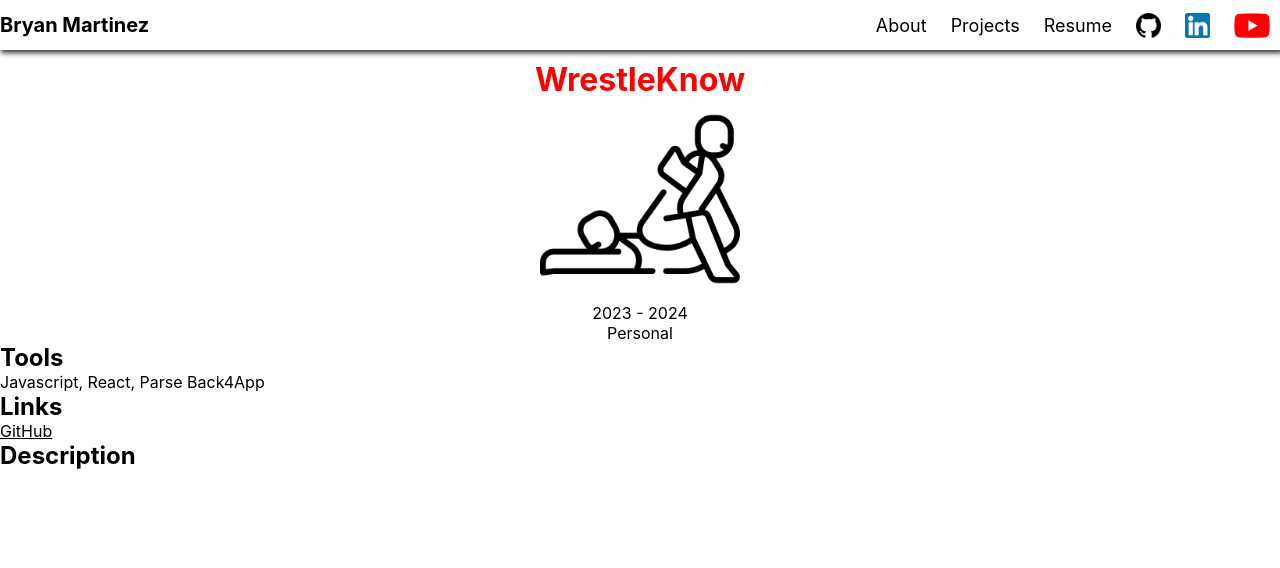
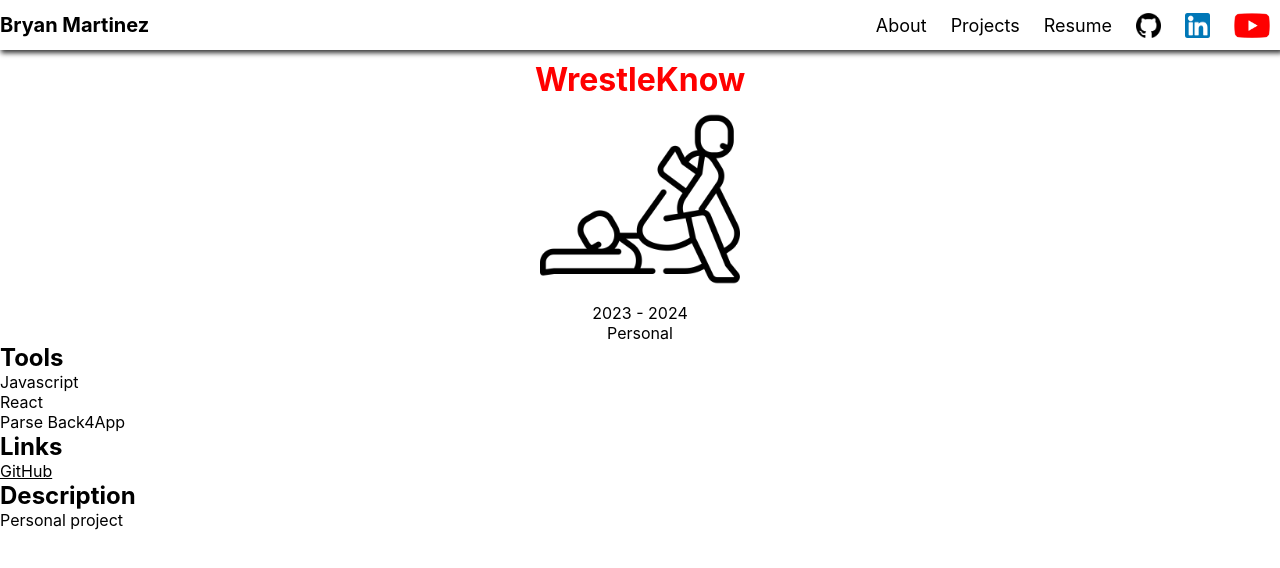
Before and after one commit to bryanmartinez1/portfolio, a React (Create React App) app: page /projects/1 in a window 1280 px wide. Shown: the top 568 px of the page. Built offline with nearby package versions, Linux system fonts and the light colour scheme.

Commit message:
specific projects json change

```diff
--- a/src/Pages/Projects/SpecificProject/SpecificProject.css
+++ b/src/Pages/Projects/SpecificProject/SpecificProject.css
@@ -7,10 +7,12 @@ h1 {
   color: red;
 }
 
-ul {
+.unorderedList {
   list-style: none;
   text-align: left;
   font-weight: normal;
+  display: flex;
+  flex-direction: column;
 }
 
 .projectImage {
@@ -35,7 +37,3 @@ ul {
 .type {
   font-weight: normal;
 }
-
-.preview {
-    width: 100%;
-}
--- a/src/Pages/Projects/SpecificProject/SpecificProject.js
+++ b/src/Pages/Projects/SpecificProject/SpecificProject.js
@@ -18,12 +18,16 @@ export default function SpecificProject() {
       <p>{projectsJSON[projectID].date}</p>
       <p className="type">{projectsJSON[projectID].type}</p>
       <h2 className="secondHeading">Tools</h2>
-      <div className="descriptions">{projectsJSON[projectID].tools}</div>
+      <ul className="unorderedList">
+        {projectsJSON[projectID].toolsList.map((tool) => (
+          <l>{tool}</l>
+        ))}
+      </ul>
       {projectsJSON[projectID].link.length ? (
         <>
           <h2 className="secondHeading">Links</h2>
-          <ul>
-            {projectsJSON[projectID].link.map((specificLink, index) => (
+          <ul className="unorderedList">
+            {projectsJSON[projectID].link.map((specificLink) => (
               <a
                 href={specificLink.href}
                 target="_blank"
@@ -39,17 +43,12 @@ export default function SpecificProject() {
         <></>
       )}
       <h2 className="secondHeading">Description</h2>
-      {projectsJSON[projectID].info}
-      {projectsJSON[projectID].preview && (
-        <>
-          <h2 className="secondHeading">Preview</h2>
-          <img
-            src={projectsJSON[projectID].preview}
-            alt="preview"
-            className="preview"
-          />
-        </>
-      )}
+      <ul className="unorderedList">
+        {projectsJSON[projectID].other.map((info) => (
+          <l>{info}</l>
+        ))}
+      </ul>
+      <br />
     </div>
   );
 }
--- a/src/ProjectsJSON.js
+++ b/src/ProjectsJSON.js
@@ -20,7 +20,6 @@ const projectsJSON = [
   {
     index: "0",
     name: "Inclusify",
-    tools: "Javascript, React, AmazonS3, Firebase",
     link: [
       { name: "GitHub", href: "https://github.com/Team7Inclusify/inclusify" },
       {
@@ -33,51 +32,45 @@ const projectsJSON = [
       },
     ],
     date: "August 2023 - May 2024",
-    info: (
-      <>
-        <ul>
-          <li>Group Project for CSC 59866 & CSC 59867</li>
-          <li>Apart of Zahn Competition and CREATE Competition</li>
-        </ul>
-      </>
-    ),
     type: "School",
     image: inclusifyImage,
+    other: [
+      "Group Project for CSC 59866 & CSC 59867",
+      "Apart of Zahn Competition and CREATE Competition",
+    ],
+    toolsList: ["Javascript", "React", "Firebase", "AmazonS3"],
   },
   {
     index: "1",
     name: "WrestleKnow",
-    tools: "Javascript, React, Parse Back4App",
+    toolsList: ["Javascript", "React", "Parse Back4App"],
     link: [
       { name: "GitHub", href: "https://github.com/bryanmartinez1/WrestleKnow" },
     ],
     date: "2023 -  2024",
-    info: <></>,
     type: "Personal",
     image: wrestleknowImage,
+    other: ["Personal project"],
   },
   {
     index: "2",
     name: "Parsetagram",
-    tools: "Java, Parse Back4App",
+    toolsList: ["Java", "Parse Back4App"],
     link: [
       { name: "GitHub", href: "https://github.com/bryanmartinez1/Instagram" },
     ],
     date: "2022",
-    info: (
-      <ul>
-        <li>Android App using Java</li>
-        <li>A mock Instgram app using Parse Back4App as the backend</li>
-        <li>Users can take pictures to upload to feed</li>
-      </ul>
-    ),
     type: "School",
     image: instagramImage,
+    other: [
+      "Group Project for CSC 59866 & CSC 59867",
+      "Apart of Zahn Competition and CREATE Competition",
+    ],
   },
   {
     index: "3",
     name: "Lasso",
-    tools: "Javascript, React, Back4App",
+    toolsList: ["Javascript", "React", "Back4App"],
     link: [
       { name: "GitHub", href: "https://github.com/bryanmartinez1/Lasso" },
       {
@@ -86,37 +79,30 @@ const projectsJSON = [
       },
     ],
     date: "2022",
-    info: <></>,
     type: "School",
     image: lassoImage,
+    other: [
+      "Group Project for CSC 59866 & CSC 59867",
+      "Apart of Zahn Competition and CREATE Competition",
+    ],
   },
   {
     index: "4",
     name: "Atlassian Software Engineer Intern",
-    tools: ["Javascript, Typescript, Python"],
+    toolsList: ["Javascript", "Typescript", "Python"],
     link: [],
     date: "May 2023 - August 2023",
-    info: (
-      <ul>
-        <li>
-          Adapted a legacy feature to new visualizations and further adapted for
-          more visualization types. Provided additional features and changes to
-          visualization types and dashboard.
-        </li>
-        <li>
-          Completed development process, including attended stand ups, design
-          reviews, wrote spikes, conversed with designers to provide better user
-          experience
-        </li>
-      </ul>
-    ),
     type: "Internship",
     image: atlassianImage,
+    other: [
+      "Group Project for CSC 59866 & CSC 59867",
+      "Apart of Zahn Competition and CREATE Competition",
+    ],
   },
   {
     index: "5",
     name: "Google STEP Intern",
-    tools: "C++, Rust",
+    toolsList: ["C++", "Rust"],
     link: [
       {
         name: "Fuchsia Google Open Source ",
@@ -124,62 +110,60 @@ const projectsJSON = [
       },
     ],
     date: "May 2021 - August 2021",
-    info: (
-      <ul>
-        <li>
-          12-week internship program on the open-source Fuchsia Operating System
-        </li>
-        <li>
-          Developed a debugging tool that would aid developers with Fuchsia
-          Driver Development
-        </li>
-        <li>
-          Completed entire development process, including writing design docs,
-          implementation, and going through design reviews
-        </li>
-      </ul>
-    ),
     type: "Internship",
     image: googleImage,
+    other: [
+      "Group Project for CSC 59866 & CSC 59867",
+      "Apart of Zahn Competition and CREATE Competition",
+    ],
   },
   {
     index: "6",
     name: "Rank",
-    tools: "Javascript, React",
+    toolsList: ["Javascript", "React"],
     link: [{ name: "GitHub", href: "https://github.com/bryanmartinez1/rank" }],
     date: "May 2023 - December 2023",
-    info: <></>,
     type: "Personal",
     image: rankImage,
+    other: [
+      "Group Project for CSC 59866 & CSC 59867",
+      "Apart of Zahn Competition and CREATE Competition",
+    ],
   },
   {
     index: "7",
     name: "My Ship Sails",
-    tools: "C++, Python",
+    toolsList: ["C++", "Python"],
     link: [
       { name: "GitHub", href: "https://github.com/bryanmartinez1/myshipsails" },
     ],
     date: "2019",
-    info: <></>,
     type: "School",
     image: myshipsailsImage,
+    other: [
+      "Group Project for CSC 59866 & CSC 59867",
+      "Apart of Zahn Competition and CREATE Competition",
+    ],
   },
   {
     index: "8",
     name: "GPA Calculator",
-    tools: "Java, Back4App",
+    toolsList: ["Java", "Back4App"],
     link: [
       { name: "GitHub", href: "https://github.com/bryanmartinez1/myshipsails" },
     ],
     date: "2022",
-    info: <></>,
     type: "School",
     image: gpaCalculatorImage,
+    other: [
+      "Group Project for CSC 59866 & CSC 59867",
+      "Apart of Zahn Competition and CREATE Competition",
+    ],
   },
   {
     index: "9",
     name: "SimpleTweet",
-    tools: "Java, Twitter REST API",
+    toolsList: ["Java", "Twitter REST API"],
     link: [
       {
         name: "GitHub",
@@ -187,192 +171,124 @@ const projectsJSON = [
       },
     ],
     date: "2022",
-    info: (
-      <ul>
-        <li>Android App using Java</li>
-        <li>Using Twiiter REST API</li>
-        <li>
-          Built a Twitter client that supports viewing a twitter timeline and
-          composing a new tweet
-        </li>
-      </ul>
-    ),
     type: "School",
     image: twitterImage,
+    other: [
+      "Group Project for CSC 59866 & CSC 59867",
+      "Apart of Zahn Competition and CREATE Competition",
+    ],
   },
   {
     index: "10",
     name: "Flixster",
-    tools: "Java, Movie Database API",
+    toolsList: ["Java", "Movie Database API"],
     link: [
       { name: "GitHub", href: "https://github.com/bryanmartinez1/Flixster" },
     ],
     date: "2022",
-    info: (
-      <ul>
-        <li>Android App programmed in Java</li>
-        <li>Users browse movies available in The Movie Database API</li>
-      </ul>
-    ),
     type: "School",
     image: flixsterImage,
+    other: [
+      "Group Project for CSC 59866 & CSC 59867",
+      "Apart of Zahn Competition and CREATE Competition",
+    ],
   },
   {
     index: "11",
     name: "CCNY Major Related Courses",
-    tools:
-      "C++, C, Java, Python, JavaScript, Assembly, MatLab, Electric, LTSpice",
+    toolsList: [
+      "C++",
+      "C",
+      "Java",
+      "Python",
+      "JavaScript",
+      "Assembly",
+      "MatLab",
+      "Electric",
+      "LTSpice",
+    ],
     link: [],
     date: "2022",
-    info: (
-      <>
-        <h3>Computer Science</h3>
-        <ul>
-          <li>
-            CSC 103 - <i>Introduction to Computer Programming</i>
-          </li>
-          <li>
-            CSC 104 - <i>Discrete Structures 1 </i>
-          </li>
-          <li>
-            CSC 212 - <i>Data Structures 1</i>
-          </li>
-          <li>
-            CSC 221 - <i>Software Design Lab</i>
-          </li>
-          <li>
-            CSC 220 - <i>Algorithms</i>
-          </li>
-          <li>
-            CSC 210 - <i>Assembly Programming</i>
-          </li>
-          <li>
-            CSC 332 - <i>Operating Systems</i>
-          </li>
-          <li>
-            CSC 322 - <i>Software Engineering</i>
-          </li>
-          <li>
-            CSC 342 - <i>Computer Organization</i>
-          </li>
-          <li>
-            CSC 343 - <i>Computer Organization Lab</i>
-          </li>
-          <li>
-            CSC 301 - <i>Scientific Programming (In Progress)</i>
-          </li>
-          <li>
-            CSC 447 - <i>Introduction to Machine Learning (In Progress)</i>
-          </li>
-          <li>
-            CSC 59866 - <i>Senior Project 1</i>
-          </li>
-          <li>
-            CSC 59867 - <i>Senior Project 2 (In Progress)</i>
-          </li>
-          <li>
-            CodePath - <i>Android Development</i>
-          </li>
-        </ul>
-        <h3>Electrical Engineering</h3>
-        <ul>
-          <li>
-            ENGR 101 - <i>Engineering Design</i>
-          </li>
-          <li>
-            ENGR 103 - <i>Computer Aided Analysis Engineers</i>
-          </li>
-          <li>
-            ENGR 204 - <i>Electrical Circuits</i>
-          </li>
-          <li>
-            ENGR 276 - <i>Engineering Economics</i>
-          </li>
-          <li>
-            EE 205 - <i>Linear Systems Analysis 1</i>
-          </li>
-          <li>
-            EE 306 - <i>Linear Systems Analysis 2</i>
-          </li>
-          <li>
-            EE 221 - <i>EE Lab 1</i>
-          </li>
-          <li>
-            EE 322 - <i>EE Lab 2</i>
-          </li>
-          <li>
-            EE 425 - <i>Computer Engineering Lab</i>
-          </li>
-          <li>
-            EE 210 - <i>Switching Systems</i>
-          </li>
-          <li>
-            EE 311 - <i>Probability and Statistics</i>
-          </li>
-          <li>
-            EE 241 - <i>Electronics 1</i>
-          </li>
-          <li>
-            EE 312 - <i>Communications Theory</i>
-          </li>
-          <li>
-            EE 457 - <i>Digital Integrated Circuits</i>
-          </li>
-          <li>
-            EE 330 - <i>Electromagnetics (In Progress)</i>
-          </li>
-        </ul>
-      </>
-    ),
     type: "School",
     image: ccnyImage,
+    other: [
+      <h3>Computer Science</h3>,
+      "CSC 103 - Introduction to Computer Programming",
+      "CSC 104 - Discrete Structures 1",
+      "CSC 212 - Data Structures 1",
+      "CSC 221 - Software Design Lab",
+      "CSC 220 - Algorithms",
+      "CSC 210 - Assembly Programming",
+      "CSC 332 - Operating Systems",
+      "CSC 322 - Software Engineering",
+      "CSC 342 - Computer Organization",
+      "CSC 343 - Computer Organization Lab",
+      "CSC 301 - Scientific Programming (In Progress)",
+      "CSC 447 - Introduction to Machine Learning (In Progress)",
+      "CSC 59866 - Senior Project 1",
+      "CSC 59867 - Senior Project 2 (In Progress)",
+      "CodePath - Android Development",
+      <h3>Electrical Engineering</h3>,
+      "ENGR 101 - Engineering Design",
+      "ENGR 103 - Computer Aided Analysis Engineers",
+      "ENGR 204 - Electrical Circuits",
+      "ENGR 276 - Engineering Economics",
+      "EE 205 - Linear Systems Analysis 1",
+      "EE 306 - Linear Systems Analysis 2",
+      "EE 221 - EE Lab 1",
+      "EE 322 - EE Lab 2",
+      "EE 425 - Computer Engineering Lab",
+      "EE 210 - Switching Systems",
+      "EE 311 - Probability and Statistics",
+      "EE 241 - Electronics 1",
+      "EE 312 - Communications Theory",
+      "EE 457 - Digital Integrated Circuits",
+      "EE 330 - Electromagnetics (In Progress)",
+    ],
   },
   {
     index: "12",
     name: "Atlassian Software Engineer New Grad",
-    tools: "TBD",
+    toolsList: ["TBD"],
     link: [],
     date: "Starting July 2024",
-    info: (
-      <ul>
-        <li>TBD</li>
-      </ul>
-    ),
     type: "Work",
     image: atlassianImage,
+    other: [
+      "Group Project for CSC 59866 & CSC 59867",
+      "Apart of Zahn Competition and CREATE Competition",
+    ],
   },
   {
     index: "13",
     name: "Personal Portfolio",
-    tools: "JavaScript, React",
+    toolsList: ["JavaScript", "React"],
     link: [],
     date: "January 2024",
-    info: (
-      <ul>
-        <li>TBD</li>
-      </ul>
-    ),
     type: "Personal",
     image: portfolioImage,
+    other: [
+      "Group Project for CSC 59866 & CSC 59867",
+      "Apart of Zahn Competition and CREATE Competition",
+    ],
   },
   {
     index: "14",
     name: "Youtube Channel",
-    tools: "TBD",
+    toolsList: ["TBD"],
     link: [],
     date: "TBD",
-    info: (
-      <ul>
-        <li>TBD</li>
-      </ul>
-    ),
     type: "Personal",
     image: youtubeImage,
+    other: [
+      "Group Project for CSC 59866 & CSC 59867",
+      "Apart of Zahn Competition and CREATE Competition",
+    ],
   },
   {
     index: "15",
     name: "Electrical Engineering Lab 1",
-    tools: "Mutlisim, LabView",
+    toolsList: ["Mutlisim', 'LabView"],
     link: [
       {
         name: "CCNY Website",
@@ -389,25 +305,16 @@ const projectsJSON = [
       { name: "Experiment 7", href: "https://www.google.com/" },
     ],
     date: "Spring 2022",
-    info: (
-      <ul>
-        <li>
-          CCNY Course Description: "Experiments and design problems on material
-          drawn from the electrical engineering curriculum. (ENGR 20400, EE
-          2100, EE 24100, EE34200). Test and measurement instruments, Virtual
-          instruments and computer instrumentation, Electric and electronic
-          circuits. Transient and frequency response, Logic circuits, Discrete
-          circuits, Operational amplifiers."
-        </li>
-      </ul>
-    ),
     type: "School",
     image: ee221Image,
+    other: [
+      "CCNY Course Description: Experiments and design problems on material drawn from the electrical engineering curriculum. (ENGR 20400, EE 2100, EE 24100, EE34200). Test and measurement instruments, Virtual instruments and computer instrumentation, Electric and electronic circuits. Transient and frequency response, Logic circuits, Discrete circuits, Operational amplifiers",
+    ],
   },
   {
     index: "16",
     name: "Electrical Engineering Lab 2",
-    tools: "Fall 2022",
+    toolsList: ["TBD"],
     link: [
       {
         name: "CCNY Website",
@@ -422,25 +329,14 @@ const projectsJSON = [
       { name: "Experiment 7", href: "https://www.google.com/" },
     ],
     date: "TBD",
-    info: (
-      <ul>
-        <li>
-          CCNY Course Description: "Experiments and design problems on material
-          drawn from the electrical engineering curriculum. (ENGR 20400, EE
-          2100, EE 24100, EE34200). Test and measurement instruments, Virtual
-          instruments and computer instrumentation, Electric and electronic
-          circuits. Transient and frequency response, Logic circuits, Discrete
-          circuits, Operational amplifiers."
-        </li>
-      </ul>
-    ),
     type: "School",
     image: ee322Image,
+    other: [""],
   },
   {
     index: "17",
     name: "Computer Engineering Lab",
-    tools: "TBD",
+    toolsList: ["TBD"],
     link: [
       {
         name: "CCNY Website",
@@ -454,20 +350,12 @@ const projectsJSON = [
       { name: "Experiment 6", href: "https://www.google.com/" },
     ],
     date: "Fall 2023",
-    info: (
-      <ul>
-        <li>
-          CCNY Course Description: "Introduction to the operation and
-          applications of microcomputers and design experiments in computer
-          interface engineering utilizing a microprocessor based computer.
-          Design projects include computer input-output device selection,
-          program interrupt, on-line control, direct memory access, and circular
-          input-output buffer."
-        </li>
-      </ul>
-    ),
     type: "School",
     image: ee425Image,
+    other: [
+      "Group Project for CSC 59866 & CSC 59867",
+      "Apart of Zahn Competition and CREATE Competition",
+    ],
   },
 ];
 
```
Also changed, not shown: 1 other file (tests, documents, lock files or other folders). Lines whose indentation alone changed are shown as unchanged.
